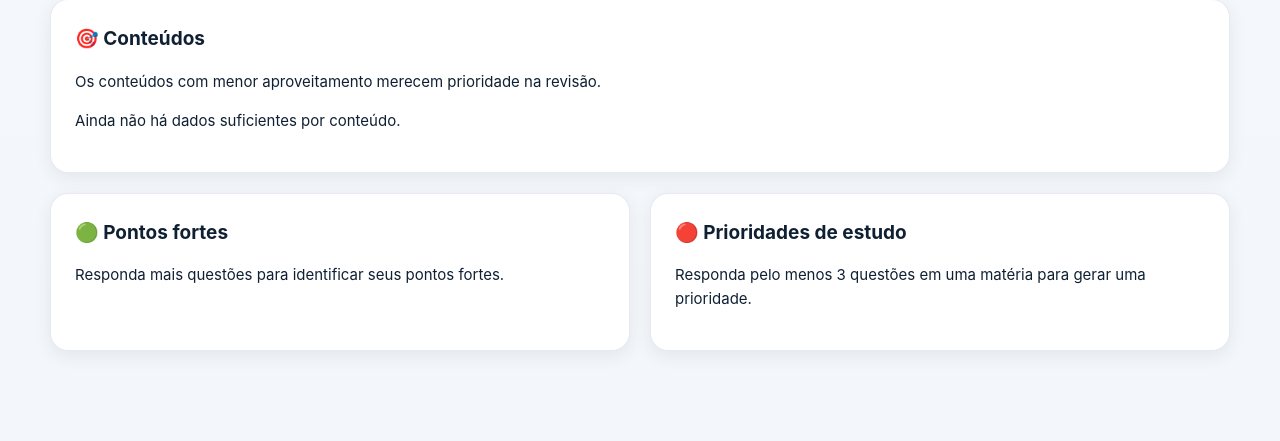
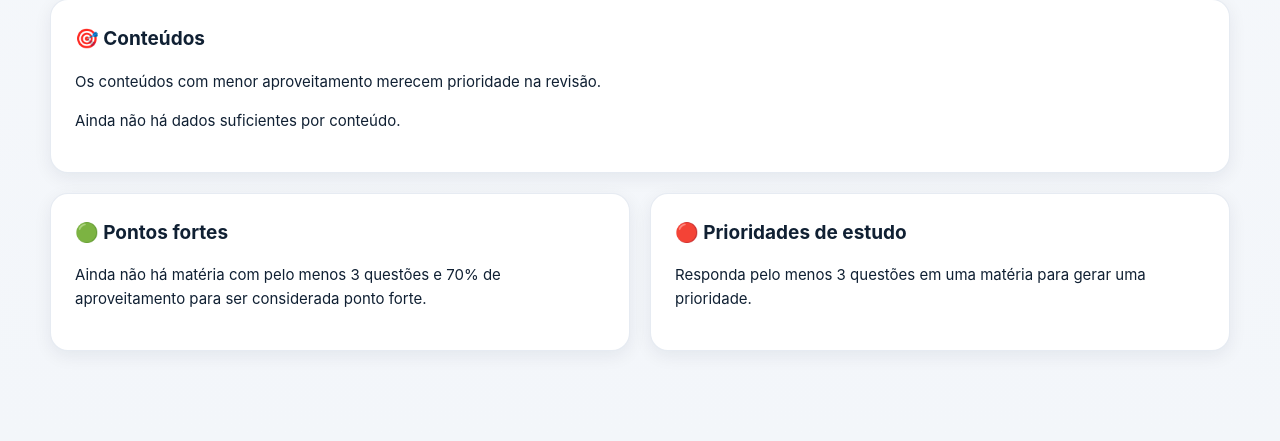
Before and after one commit to kovskyvitor2025-cmyk/pmba-questoes, a Flask app: template templates/statistics.html in a window 1280 px wide. Shown: the part 951-1392 px from the top of the page. Run offline with Flask 3, Linux system fonts and the light colour scheme; the template is opened without the code that fills it, so the values that code supplies are empty; some libraries are stand-ins or nearby versions.

Commit message:
Corrige classificacao de pontos fortes

```diff
--- a/app.py
+++ b/app.py
@@ -1253,7 +1253,14 @@ def statistics():
             'percent': round(acertos / total * 100, 1) if total else 0
         })
 
-    strongest = sorted(rows, key=lambda x: (-x['percent'], -x['total']))[:3]
+    # Pontos fortes só aparecem quando há dados suficientes e bom desempenho.
+    # Regra: pelo menos 3 questões respondidas e aproveitamento >= 70%.
+    strongest = sorted(
+        [r for r in rows if r['total'] >= 3 and r['percent'] >= 70],
+        key=lambda x: (-x['percent'], -x['total'])
+    )[:3]
+
+    # Prioridades: pelo menos 3 questões respondidas, priorizando menor aproveitamento.
     weakest = sorted(
         [r for r in rows if r['total'] >= 3],
         key=lambda x: (x['percent'], -x['total'])
--- a/templates/statistics.html
+++ b/templates/statistics.html
@@ -94,7 +94,7 @@
             <li><strong>{{ row.disciplina }}</strong> — {{ row.percent }}% ({{ row.total }} questões)</li>
         {% endfor %}
         </ul>
-        {% else %}<p>Responda mais questões para identificar seus pontos fortes.</p>{% endif %}
+        {% else %}<p>Ainda não há matéria com pelo menos 3 questões e 70% de aproveitamento para ser considerada ponto forte.</p>{% endif %}
     </div>
     <div class="card" style="padding:24px;">
         <h2>🔴 Prioridades de estudo</h2>
```
